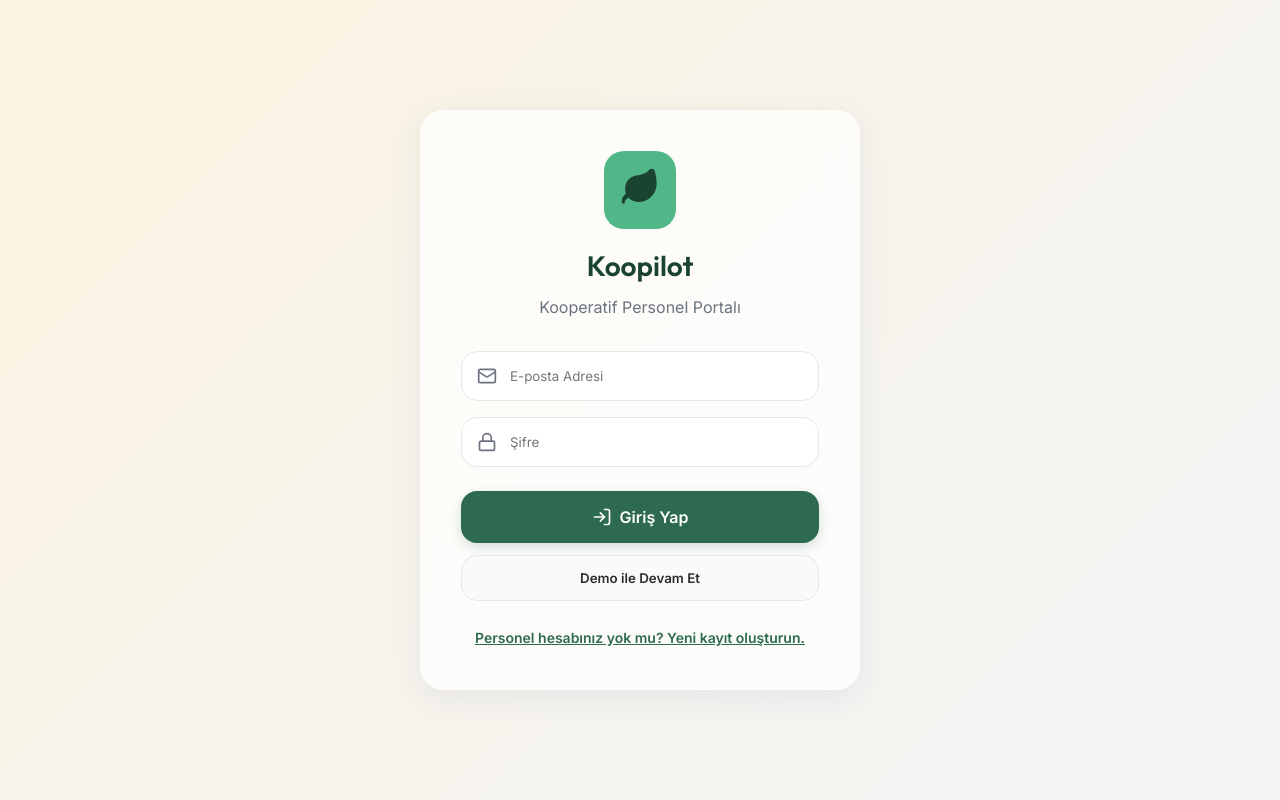
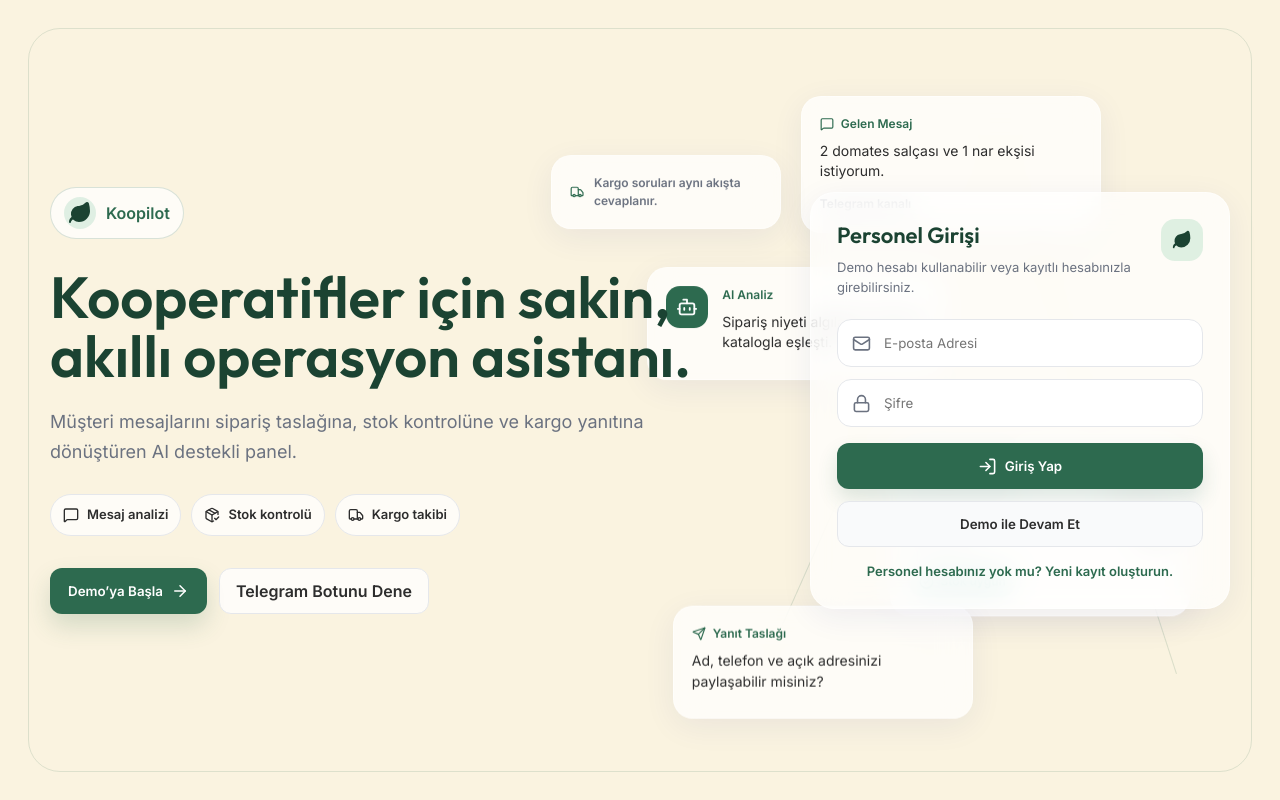
Before and after one commit to YZTA-Hackathon-Koopilot/Koopilot, a React app in the folder frontend/: page / in a window 1280 px wide. Built offline with nearby package versions, Linux system fonts and the light colour scheme; no server answers; the HTML template or start-up script is replaced by a standard one.

Commit message:
Minimal hero giriş ekranı eklendi

```diff
--- a/frontend/src/components/Login.jsx
+++ b/frontend/src/components/Login.jsx
@@ -1,5 +1,5 @@
 import React, { useState } from 'react';
-import { Leaf, Lock, LogIn, Mail, User, UserPlus } from 'lucide-react';
+import { ArrowRight, Bot, CheckCircle2, Leaf, Lock, LogIn, Mail, MessageSquare, PackageCheck, Send, Truck, User, UserPlus } from 'lucide-react';
 
 const demoUser = {
   id: 'demo',
@@ -79,148 +79,134 @@
   };
 
   return (
-    <div style={{
-      minHeight: '100vh',
-      display: 'flex',
-      alignItems: 'center',
-      justifyContent: 'center',
-      background: 'linear-gradient(135deg, var(--bg-cream) 0%, var(--surface-soft) 100%)',
-      padding: '20px'
-    }}>
-      <div className="glass-card" style={{
-        width: '100%',
-        maxWidth: '440px',
-        padding: '40px',
-        borderRadius: '24px',
-        animation: 'fadeIn 0.5s ease-out'
-      }}>
-        <div style={{ display: 'flex', flexDirection: 'column', alignItems: 'center', marginBottom: '32px' }}>
-          <div style={{
-            backgroundColor: 'var(--primary-light)',
-            padding: '16px',
-            borderRadius: '20px',
-            marginBottom: '16px'
-          }}>
-            <Leaf size={40} color="var(--primary-dark)" fill="var(--primary-dark)" />
+    <div className="login-hero-shell">
+      <div className="login-scene" aria-hidden="true">
+        <div className="login-scene-rail rail-one" />
+        <div className="login-scene-rail rail-two" />
+        <div className="login-scene-card scene-message">
+          <div className="scene-card-kicker"><MessageSquare size={14} /> Gelen Mesaj</div>
+          <p>2 domates salçası ve 1 nar ekşisi istiyorum.</p>
+          <span>Telegram kanalı</span>
         </div>
-          <h1 style={{ margin: '0 0 8px', color: 'var(--primary-dark)', fontSize: '28px', textAlign: 'center' }}>Koopilot</h1>
-          <p style={{ margin: 0, color: 'var(--text-light)', fontSize: '16px', textAlign: 'center' }}>
-            Kooperatif Personel Portalı
+        <div className="login-scene-card scene-agent">
+          <div className="scene-agent-icon"><Bot size={22} /></div>
+          <div>
+            <div className="scene-card-kicker">AI Analiz</div>
+            <p>Sipariş niyeti algılandı. Ürünler katalogla eşleşti.</p>
+          </div>
+        </div>
+        <div className="login-scene-card scene-order">
+          <div className="scene-card-kicker"><PackageCheck size={14} /> Sipariş Taslağı</div>
+          <div className="scene-product-row"><span>Domates Salçası</span><strong>2 kavanoz</strong></div>
+          <div className="scene-product-row"><span>Nar Ekşisi</span><strong>1 şişe</strong></div>
+          <div className="scene-status"><CheckCircle2 size={15} /> Stok uygun</div>
+        </div>
+        <div className="login-scene-card scene-reply">
+          <div className="scene-card-kicker"><Send size={14} /> Yanıt Taslağı</div>
+          <p>Ad, telefon ve açık adresinizi paylaşabilir misiniz?</p>
+        </div>
+        <div className="login-scene-card scene-shipping">
+          <Truck size={18} />
+          <span>Kargo soruları aynı akışta cevaplanır.</span>
+        </div>
+      </div>
+
+      <main className="login-hero-content">
+        <section className="login-copy" aria-label="Koopilot tanıtım">
+          <div className="login-brand-mark">
+            <span><Leaf size={24} fill="currentColor" /></span>
+            Koopilot
+          </div>
+          <h1>Kooperatifler için sakin, akıllı operasyon asistanı.</h1>
+          <p className="login-lead">
+            Müşteri mesajlarını sipariş taslağına, stok kontrolüne ve kargo yanıtına dönüştüren AI destekli panel.
           </p>
+          <div className="login-signal-row">
+            <span><MessageSquare size={16} /> Mesaj analizi</span>
+            <span><PackageCheck size={16} /> Stok kontrolü</span>
+            <span><Truck size={16} /> Kargo takibi</span>
+          </div>
+          <div className="login-hero-actions">
+            <button type="button" className="login-hero-primary" onClick={ensureDemoUser}>
+              Demo’ya Başla <ArrowRight size={18} />
+            </button>
+            <a className="login-hero-secondary" href="https://t.me/koopilot_bot" target="_blank" rel="noreferrer">
+              Telegram Botunu Dene
+            </a>
+          </div>
+        </section>
+
+        <section className="login-access-card glass-card" aria-label="Koopilot giriş">
+          <div className="login-panel-header">
+            <div>
+              <h2>{isLoginMode ? 'Personel Girişi' : 'Yeni Personel'}</h2>
+              <p>{isLoginMode ? 'Demo hesabı kullanabilir veya kayıtlı hesabınızla girebilirsiniz.' : 'Yerel demo hesabınızı oluşturun.'}</p>
+            </div>
+            <div className="login-panel-mark"><Leaf size={20} fill="currentColor" /></div>
           </div>
 
           {error && (
-          <div style={{
-            backgroundColor: 'rgba(230, 57, 70, 0.1)',
-            color: 'var(--error)',
-            padding: '12px 16px',
-            borderRadius: '12px',
-            marginBottom: '20px',
-            fontSize: '14px',
-            textAlign: 'center',
-            border: '1px solid rgba(230, 57, 70, 0.2)'
-          }}>
+            <div className="login-error">
               {error}
             </div>
           )}
 
-        <form onSubmit={handleSubmit} style={{ display: 'flex', flexDirection: 'column', gap: '16px' }}>
+          <form onSubmit={handleSubmit} className="login-form">
             {!isLoginMode && (
-            <div style={{ position: 'relative' }}>
-              <User size={20} color="var(--text-light)" style={{ position: 'absolute', left: '16px', top: '50%', transform: 'translateY(-50%)' }} />
+              <label className="login-field">
+                <User size={19} />
                 <input
                   type="text"
                   placeholder="Ad Soyad"
                   value={formData.name}
                   onChange={(event) => setFormData({ ...formData, name: event.target.value })}
-                style={{ width: '100%', padding: '16px 16px 16px 48px', borderRadius: '16px' }}
                 />
-            </div>
+              </label>
             )}
 
-          <div style={{ position: 'relative' }}>
-            <Mail size={20} color="var(--text-light)" style={{ position: 'absolute', left: '16px', top: '50%', transform: 'translateY(-50%)' }} />
+            <label className="login-field">
+              <Mail size={19} />
               <input
                 type="email"
                 placeholder="E-posta Adresi"
                 value={formData.email}
                 onChange={(event) => setFormData({ ...formData, email: event.target.value })}
                 required
-              style={{ width: '100%', padding: '16px 16px 16px 48px', borderRadius: '16px' }}
               />
-          </div>
+            </label>
 
-          <div style={{ position: 'relative' }}>
-            <Lock size={20} color="var(--text-light)" style={{ position: 'absolute', left: '16px', top: '50%', transform: 'translateY(-50%)' }} />
+            <label className="login-field">
+              <Lock size={19} />
               <input
                 type="password"
                 placeholder="Şifre"
                 value={formData.password}
                 onChange={(event) => setFormData({ ...formData, password: event.target.value })}
                 required
-              style={{ width: '100%', padding: '16px 16px 16px 48px', borderRadius: '16px' }}
               />
-          </div>
+            </label>
 
-          <button
-            type="submit"
-            style={{
-              width: '100%',
-              padding: '16px',
-              marginTop: '8px',
-              backgroundColor: 'var(--primary-mid)',
-              color: 'var(--on-primary)',
-              borderRadius: '16px',
-              fontSize: '16px',
-              fontWeight: 700,
-              display: 'flex',
-              justifyContent: 'center',
-              alignItems: 'center',
-              gap: '8px',
-              boxShadow: '0 4px 12px rgba(45, 106, 79, 0.2)'
-            }}
-          >
-            {isLoginMode ? <><LogIn size={20} /> Giriş Yap</> : <><UserPlus size={20} /> Kayıt Ol</>}
+            <button type="submit" className="login-submit">
+              {isLoginMode ? <><LogIn size={19} /> Giriş Yap</> : <><UserPlus size={19} /> Kayıt Ol</>}
             </button>
           </form>
 
-        <button
-          type="button"
-          onClick={ensureDemoUser}
-          style={{
-            width: '100%',
-            marginTop: '12px',
-            padding: '14px',
-            backgroundColor: 'var(--surface-muted)',
-            color: 'var(--text-dark)',
-            border: '1px solid var(--border-color)',
-            borderRadius: '16px',
-            fontWeight: 700
-          }}
-        >
+          <button type="button" onClick={ensureDemoUser} className="login-demo-button">
             Demo ile Devam Et
           </button>
 
-        <div style={{ marginTop: '24px', textAlign: 'center' }}>
           <button
             type="button"
             onClick={() => {
               setIsLoginMode(!isLoginMode);
               setError('');
             }}
-            style={{
-              background: 'none',
-              border: 'none',
-              color: 'var(--primary-mid)',
-              fontSize: '14px',
-              fontWeight: 700,
-              textDecoration: 'underline'
-            }}
+            className="login-mode-button"
           >
             {isLoginMode ? 'Personel hesabınız yok mu? Yeni kayıt oluşturun.' : 'Zaten hesabınız var mı? Giriş yapın.'}
           </button>
-        </div>
-      </div>
+        </section>
+      </main>
     </div>
   );
 };
--- a/frontend/src/index.css
+++ b/frontend/src/index.css
@@ -82,6 +82,336 @@
   box-shadow: var(--shadow-hover), 0 12px 28px rgba(82, 183, 136, 0.1) !important;
   border-color: rgba(82, 183, 136, 0.34) !important;
   background: var(--glass-bg-hover) !important;
+}
+.login-hero-shell {
+  position: relative;
+  min-height: 100vh;
+  overflow: hidden;
+  background-color: var(--bg-cream);
+  color: var(--text-dark);
+}
+.login-hero-shell::before {
+  content: "";
+  position: absolute;
+  inset: 28px;
+  border: 1px solid color-mix(in srgb, var(--primary-mid) 14%, transparent);
+  border-radius: 32px;
+  pointer-events: none;
+}
+.login-scene {
+  position: absolute;
+  inset: 0;
+  pointer-events: none;
+  overflow: hidden;
+}
+.login-scene-rail {
+  position: absolute;
+  width: 1px;
+  height: 72vh;
+  top: 14vh;
+  background-color: color-mix(in srgb, var(--primary-mid) 16%, transparent);
+}
+.rail-one {
+  right: 31%;
+  transform: rotate(24deg);
+}
+.rail-two {
+  right: 15%;
+  transform: rotate(-18deg);
+}
+.login-scene-card {
+  position: absolute;
+  width: 300px;
+  padding: 18px;
+  border: 1px solid var(--glass-border);
+  border-radius: 20px;
+  background: var(--glass-bg);
+  box-shadow: var(--glass-shadow);
+  backdrop-filter: blur(16px);
+  -webkit-backdrop-filter: blur(16px);
+  animation: sceneFloat 7s ease-in-out infinite;
+}
+.login-scene-card p {
+  margin: 8px 0;
+  color: var(--text-dark);
+  font-size: 14px;
+  line-height: 1.45;
+}
+.login-scene-card > span,
+.scene-shipping span {
+  color: var(--text-light);
+  font-size: 12px;
+  font-weight: 700;
+}
+.scene-card-kicker {
+  display: flex;
+  align-items: center;
+  gap: 7px;
+  color: var(--primary-mid);
+  font-size: 12px;
+  font-weight: 800;
+}
+.scene-message {
+  top: 12%;
+  right: 14%;
+}
+.scene-agent {
+  top: 34%;
+  right: 26%;
+  display: flex;
+  gap: 14px;
+  animation-delay: -2s;
+}
+.scene-order {
+  right: 7%;
+  bottom: 22%;
+  animation-delay: -4s;
+}
+.scene-reply {
+  right: 24%;
+  bottom: 10%;
+  animation-delay: -1s;
+}
+.scene-shipping {
+  top: 20%;
+  right: 39%;
+  width: 230px;
+  display: flex;
+  align-items: center;
+  gap: 10px;
+  color: var(--primary-mid);
+  animation-delay: -5s;
+}
+.scene-agent-icon {
+  width: 42px;
+  height: 42px;
+  border-radius: 14px;
+  display: flex;
+  align-items: center;
+  justify-content: center;
+  color: var(--on-primary);
+  background-color: var(--primary-mid);
+  flex-shrink: 0;
+}
+.scene-product-row {
+  display: flex;
+  justify-content: space-between;
+  gap: 12px;
+  padding: 10px 0;
+  border-bottom: 1px solid var(--border-color);
+  font-size: 13px;
+}
+.scene-product-row span {
+  color: var(--text-light);
+}
+.scene-product-row strong {
+  color: var(--text-dark);
+  font-weight: 800;
+}
+.scene-status {
+  margin-top: 12px;
+  display: inline-flex;
+  align-items: center;
+  gap: 6px;
+  padding: 7px 10px;
+  border-radius: 999px;
+  background-color: rgba(42, 157, 143, 0.12);
+  color: var(--success);
+  font-size: 12px;
+  font-weight: 800;
+}
+.login-hero-content {
+  position: relative;
+  z-index: 1;
+  min-height: 100vh;
+  width: min(1180px, calc(100% - 48px));
+  margin: 0 auto;
+  display: grid;
+  grid-template-columns: minmax(0, 1fr) 420px;
+  align-items: center;
+  gap: 48px;
+  padding: 48px 0;
+}
+.login-copy {
+  max-width: 690px;
+  animation: heroCopyEnter 520ms ease-out both;
+}
+.login-brand-mark {
+  display: inline-flex;
+  align-items: center;
+  gap: 10px;
+  padding: 9px 13px;
+  margin-bottom: 28px;
+  border: 1px solid color-mix(in srgb, var(--primary-mid) 18%, transparent);
+  border-radius: 999px;
+  color: var(--primary-mid);
+  background-color: color-mix(in srgb, var(--surface) 72%, transparent);
+  font-weight: 800;
+}
+.login-brand-mark span {
+  width: 32px;
+  height: 32px;
+  display: flex;
+  align-items: center;
+  justify-content: center;
+  border-radius: 50%;
+  color: var(--primary-dark);
+  background-color: rgba(82, 183, 136, 0.18);
+}
+.login-copy h1 {
+  max-width: 660px;
+  margin: 0;
+  color: var(--primary-dark);
+  font-size: 58px;
+  line-height: 1.02;
+  letter-spacing: 0;
+}
+.login-lead {
+  max-width: 620px;
+  margin: 22px 0 0;
+  color: var(--text-light);
+  font-size: 18px;
+  line-height: 1.7;
+}
+.login-signal-row {
+  display: flex;
+  flex-wrap: wrap;
+  gap: 10px;
+  margin-top: 26px;
+}
+.login-signal-row span {
+  display: inline-flex;
+  align-items: center;
+  gap: 8px;
+  padding: 10px 12px;
+  border-radius: 999px;
+  border: 1px solid var(--border-color);
+  background-color: color-mix(in srgb, var(--surface) 72%, transparent);
+  color: var(--text-dark);
+  font-size: 13px;
+  font-weight: 800;
+}
+.login-hero-actions {
+  display: flex;
+  flex-wrap: wrap;
+  align-items: center;
+  gap: 12px;
+  margin-top: 32px;
+}
+.login-hero-primary,
+.login-hero-secondary,
+.login-submit,
+.login-demo-button {
+  min-height: 46px;
+  display: inline-flex;
+  align-items: center;
+  justify-content: center;
+  gap: 8px;
+  font-weight: 800;
+}
+.login-hero-primary {
+  padding: 0 18px;
+  color: var(--on-primary);
+  background-color: var(--primary-mid);
+  box-shadow: 0 12px 24px rgba(45, 106, 79, 0.18);
+}
+.login-hero-secondary {
+  padding: 0 16px;
+  border: 1px solid var(--border-color);
+  border-radius: 12px;
+  color: var(--text-dark);
+  background-color: color-mix(in srgb, var(--surface) 76%, transparent);
+  text-decoration: none;
+}
+.login-access-card {
+  width: 100%;
+  padding: 26px;
+  border-radius: 24px;
+  animation: heroPanelEnter 560ms ease-out both;
+}
+.login-panel-header {
+  display: flex;
+  align-items: flex-start;
+  justify-content: space-between;
+  gap: 16px;
+  margin-bottom: 22px;
+}
+.login-panel-header h2 {
+  margin: 0 0 6px;
+  font-size: 22px;
+  color: var(--primary-dark);
+}
+.login-panel-header p {
+  margin: 0;
+  color: var(--text-light);
+  font-size: 13px;
+  line-height: 1.5;
+}
+.login-panel-mark {
+  width: 42px;
+  height: 42px;
+  display: flex;
+  align-items: center;
+  justify-content: center;
+  border-radius: 14px;
+  color: var(--primary-dark);
+  background-color: rgba(82, 183, 136, 0.18);
+  flex-shrink: 0;
+}
+.login-error {
+  margin-bottom: 16px;
+  padding: 12px 14px;
+  border: 1px solid rgba(230, 57, 70, 0.2);
+  border-radius: 14px;
+  color: var(--error);
+  background-color: rgba(230, 57, 70, 0.1);
+  font-size: 13px;
+  line-height: 1.45;
+}
+.login-form {
+  display: flex;
+  flex-direction: column;
+  gap: 12px;
+}
+.login-field {
+  position: relative;
+  display: flex;
+  align-items: center;
+  color: var(--text-light);
+}
+.login-field svg {
+  position: absolute;
+  left: 15px;
+  pointer-events: none;
+}
+.login-field input {
+  width: 100%;
+  height: 48px;
+  padding-left: 46px;
+  border-radius: 14px;
+}
+.login-submit {
+  width: 100%;
+  margin-top: 4px;
+  color: var(--on-primary);
+  background-color: var(--primary-mid);
+  box-shadow: 0 10px 20px rgba(45, 106, 79, 0.16);
+}
+.login-demo-button {
+  width: 100%;
+  margin-top: 12px;
+  color: var(--text-dark);
+  background-color: var(--surface-muted);
+  border: 1px solid var(--border-color);
+}
+.login-mode-button {
+  width: 100%;
+  margin-top: 16px;
+  padding: 0;
+  color: var(--primary-mid);
+  background: transparent;
+  font-size: 13px;
+  font-weight: 800;
 }
 h1, h2, h3, h4 {
   font-family: 'Outfit', sans-serif;
@@ -208,12 +538,103 @@
   }
 }
 
+@keyframes sceneFloat {
+  0%, 100% {
+    transform: translateY(0);
+  }
+  50% {
+    transform: translateY(-8px);
+  }
+}
+
+@keyframes heroCopyEnter {
+  from {
+    opacity: 0;
+    transform: translateY(16px);
+  }
+  to {
+    opacity: 1;
+    transform: translateY(0);
+  }
+}
+
+@keyframes heroPanelEnter {
+  from {
+    opacity: 0;
+    transform: translateY(18px) scale(0.98);
+  }
+  to {
+    opacity: 1;
+    transform: translateY(0) scale(1);
+  }
+}
+
 @media (prefers-reduced-motion: reduce) {
   .page-transition {
     animation: none;
   }
   .history-overlay,
-  .history-drawer {
+  .history-drawer,
+  .login-copy,
+  .login-access-card,
+  .login-scene-card {
     animation: none;
   }
 }
+
+@media (max-width: 980px) {
+  .login-hero-shell {
+    min-height: auto;
+  }
+  .login-hero-shell::before {
+    inset: 14px;
+    border-radius: 24px;
+  }
+  .login-scene {
+    opacity: 0.42;
+  }
+  .login-scene-card {
+    transform: scale(0.88);
+  }
+  .scene-agent,
+  .scene-shipping {
+    display: none;
+  }
+  .login-hero-content {
+    min-height: 100vh;
+    width: min(100% - 32px, 620px);
+    grid-template-columns: 1fr;
+    gap: 32px;
+    padding: 34px 0;
+  }
+  .login-copy h1 {
+    font-size: 44px;
+  }
+  .login-lead {
+    font-size: 16px;
+  }
+}
+
+@media (max-width: 620px) {
+  .login-scene {
+    display: none;
+  }
+  .login-copy h1 {
+    font-size: 36px;
+    line-height: 1.08;
+  }
+  .login-signal-row span {
+    width: 100%;
+  }
+  .login-hero-actions {
+    align-items: stretch;
+    flex-direction: column;
+  }
+  .login-hero-primary,
+  .login-hero-secondary {
+    width: 100%;
+  }
+  .login-access-card {
+    padding: 20px;
+  }
+}
```
Lines whose indentation alone changed are shown as unchanged.
